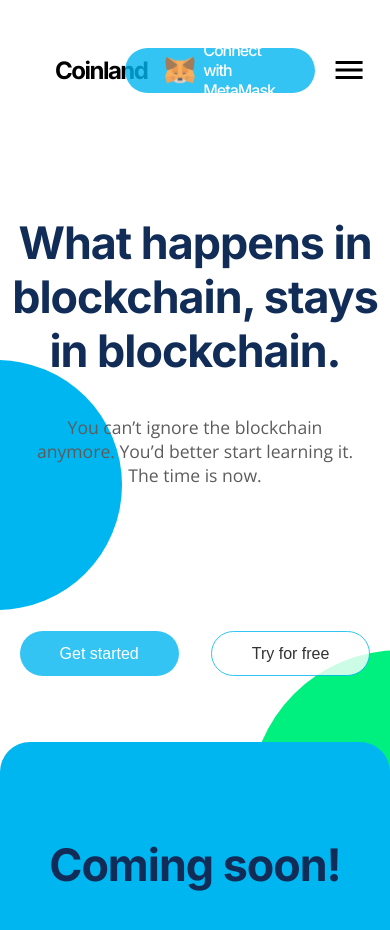
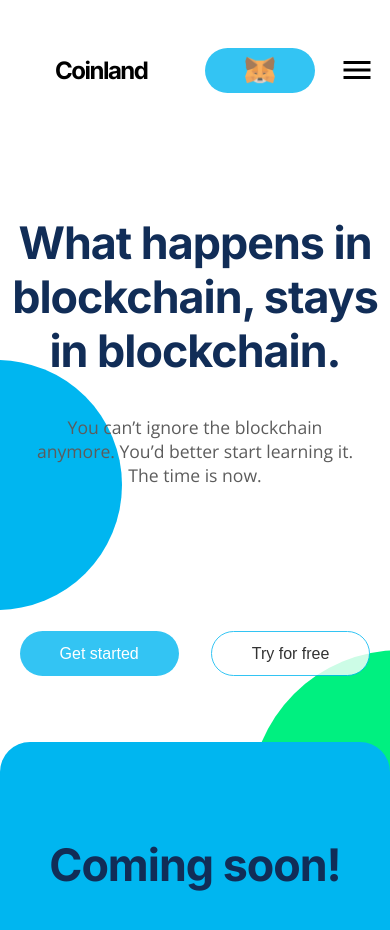
Before and after one commit to A1101101IR/Coinland.com, a React (Create React App) app: page / in a window 390 px wide. Shown: the top 930 px of the page. Built offline with nearby package versions, Linux system fonts and the light colour scheme.

Commit message:
added responsive login

```diff
--- a/src/components/navbar.js
+++ b/src/components/navbar.js
@@ -48,8 +48,11 @@ class Navbar extends React.Component {
 				)}
 				<div className='nav-right'>
 					<Link className='login-btn' to='/'>
-						<img src={metamask} alt='' width={30} /> Connect with
-						MetaMask
+						<div className='metamask-img'>
+							<img src={metamask} alt='' width={30} />{" "}
+						</div>
+
+						<p>MetaMask sign in</p>
 					</Link>
 					{!this.state.open && (
 						<img
--- a/src/components/navbar.scss
+++ b/src/components/navbar.scss
@@ -25,15 +25,28 @@
 		justify-content: end;
 		.login-btn {
 			@include buttonClass;
-			padding: 0 1.2rem;
+			padding: 0 1rem;
 			letter-spacing: -1px;
 			font-weight: 400;
+			p {
+				@media screen and (max-width: $medium) {
+					display: none;
+				}
+			}
 		}
-		img {
-			height: auto;
-			margin-right: 0.5rem;
+		.metamask-img {
 			animation: wiggle 2.5s infinite;
+			margin-top: 3px;
+			img {
+				height: auto;
+				margin-right: 0.5rem;
+
+				@media screen and (max-width: $medium) {
+					margin-right: 0;
+				}
+			}
 		}
+
 		.open-btn {
 			display: none;
 		}
```
